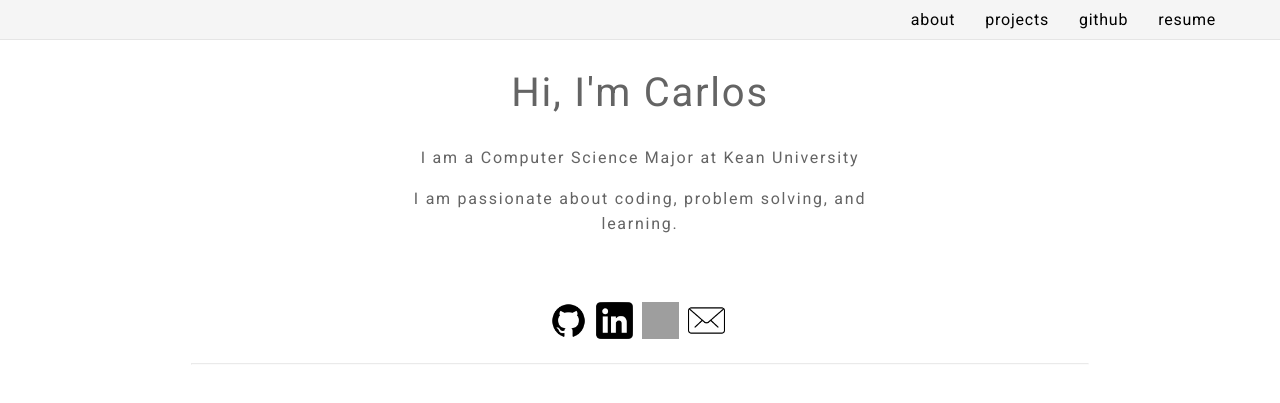
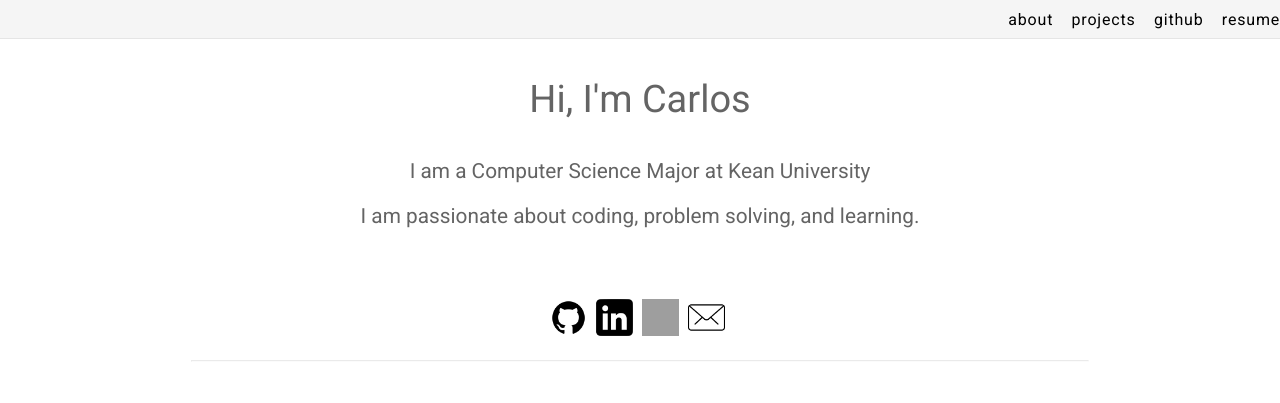
Before and after one commit to carlos42044/Personal_Website, a PHP site: page /index.html in a window 1280 px wide. Shown: the top 403 px of the page. Run offline with PHP 8.4, Linux system fonts and the light colour scheme; grey boxes are pictures that could not be loaded.

Commit message:
changed width of various elements to %, and changed px use to vh for home page

```diff
--- a/css/style.css
+++ b/css/style.css
@@ -14,32 +14,35 @@
 	opacity: .2;
 }
 
-
+a {
+	font-size: 2vh;
+}
 
 .header_bar {
-/*	display: block;
-*/	width: 100%;
-/*	margin: 20px 0;
-*/	background-color: #f5f5f5;
-	border-bottom: 1px solid #e5e5e5;
-	padding-top: 10px;
-	padding-bottom: 10px;
+	width: 100%;
+	background-color: #f5f5f5;
+	border-bottom: .1vh solid #e5e5e5;
+	padding-top: 1.2vh;
+	padding-bottom: 1.2vh;
 }
 
+#header_nav_container_left {
+	float: left;
+	padding-left: 3vh;
+}
+
+#header_nav_container_right {
+	padding-right: 3vh;
+}
 .header_nav_float {
-	/*adds "padding" to the left
-	and right of navigation bar*/
-	width: 90%;
 	list-style: none;
 	margin: 0;
-	padding: 0;
 	overflow: hidden;
 }
 
 .header_nav_item {
-/*	width: 50%;
-*/	float: right;
-	margin-left: 30px;
+	float: right;
+	padding-left: 2.3vh;
 }
 
 .header_links {
@@ -47,21 +50,28 @@
 	background-color: transparent;
 	color: #000000;
 	text-decoration: none;
-	letter-spacing: .75px;
+	letter-spacing: .1vh;
 	z-index: 10;
 	float: right;
-}
-
-#head_title {
-	font-size: 40px;
 }
 
 #text {
         color: #646464;
         text-align: center;
-        letter-spacing: 1.5px;
         margin: auto;
-        width: 500px;
+        width: 100%;
+        font-size: 2.6vh;
+
+}
+
+#head_title {
+	font-size: 4.75vh;
+}
+
+#home_text p{
+        text-align: center;
+        line-height: 5vh;
+        letter-spacing: 9vh;
 }
 
 .about_me {
@@ -78,12 +88,6 @@
         letter-spacing: 1px;
         margin: auto;
         width: 40em;
-}
-
-#text p {
-        text-align: center;
-        line-height: 25px;
-        letter-spacing: 1.75px;
 }
 
 .text_content {
```
